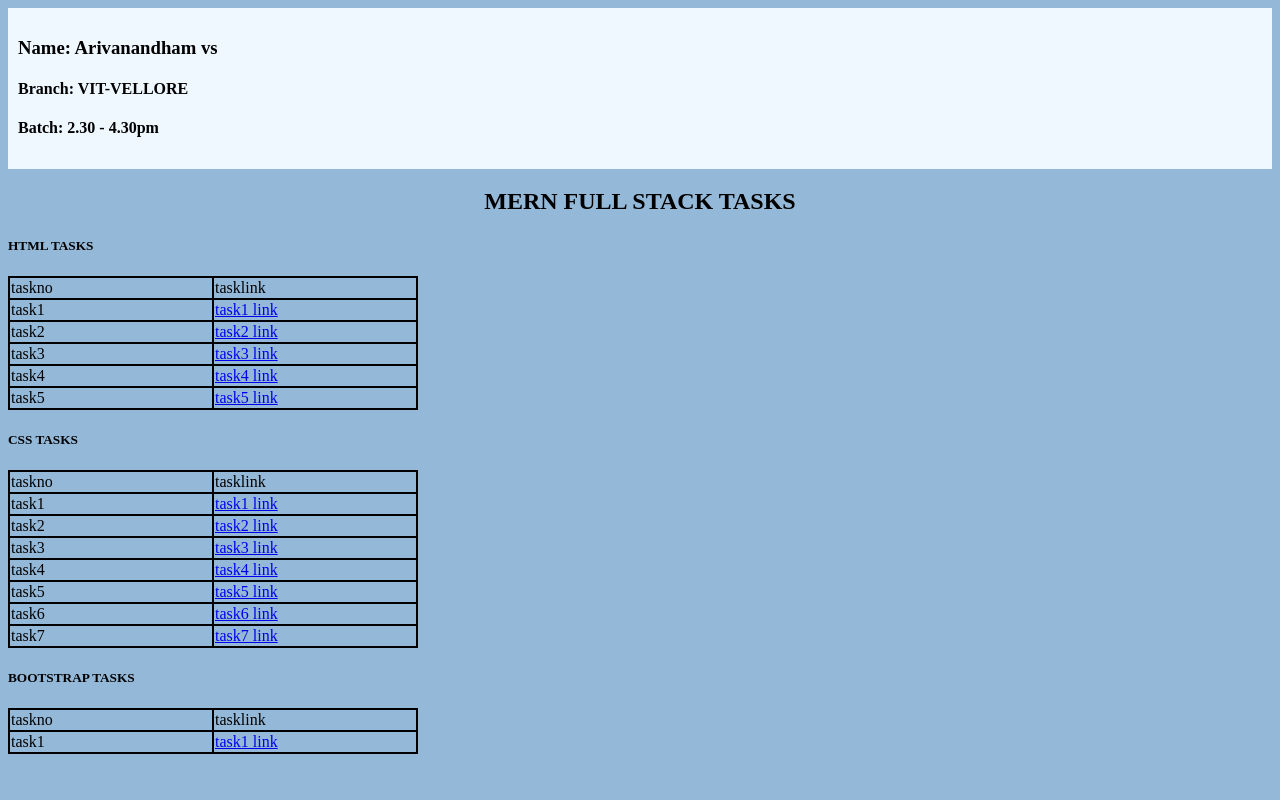
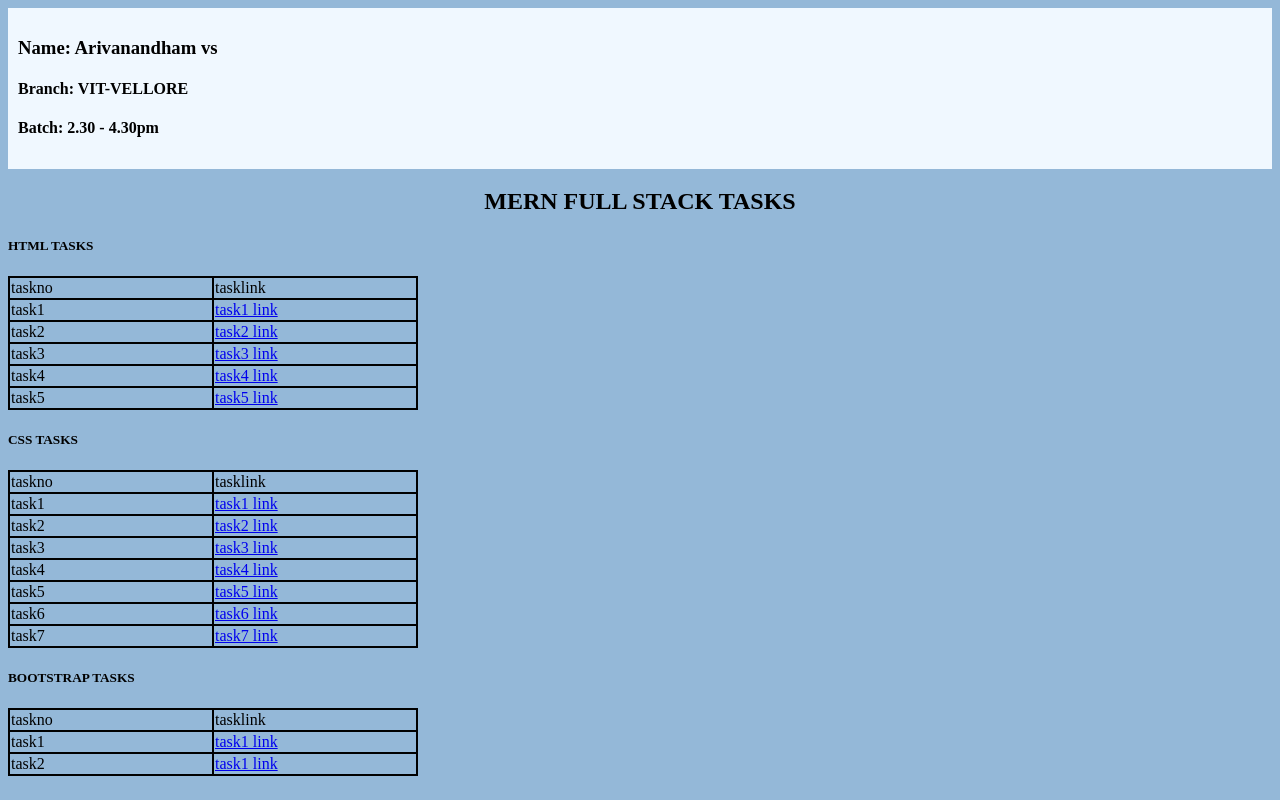
Before and after one commit to Arivanandham10/MERN-tasks, a plain HTML site: page index.html in a window 1280 px wide. Drawn offline with Linux system fonts and the light colour scheme.

Commit message:
mod tasks

```diff
--- a/index.html
+++ b/index.html
@@ -108,6 +108,10 @@
                 <td>task1</td>
                 <td><a href="bootstraptasks/boottask1.html">task1 link</a></td>
             </tr>
+            <tr>
+                <td>task2</td>
+                <td><a href="bootstraptasks/boottask2.html">task1 link</a></td>
+            </tr>
         </table>
     </div>
 </body>
```
